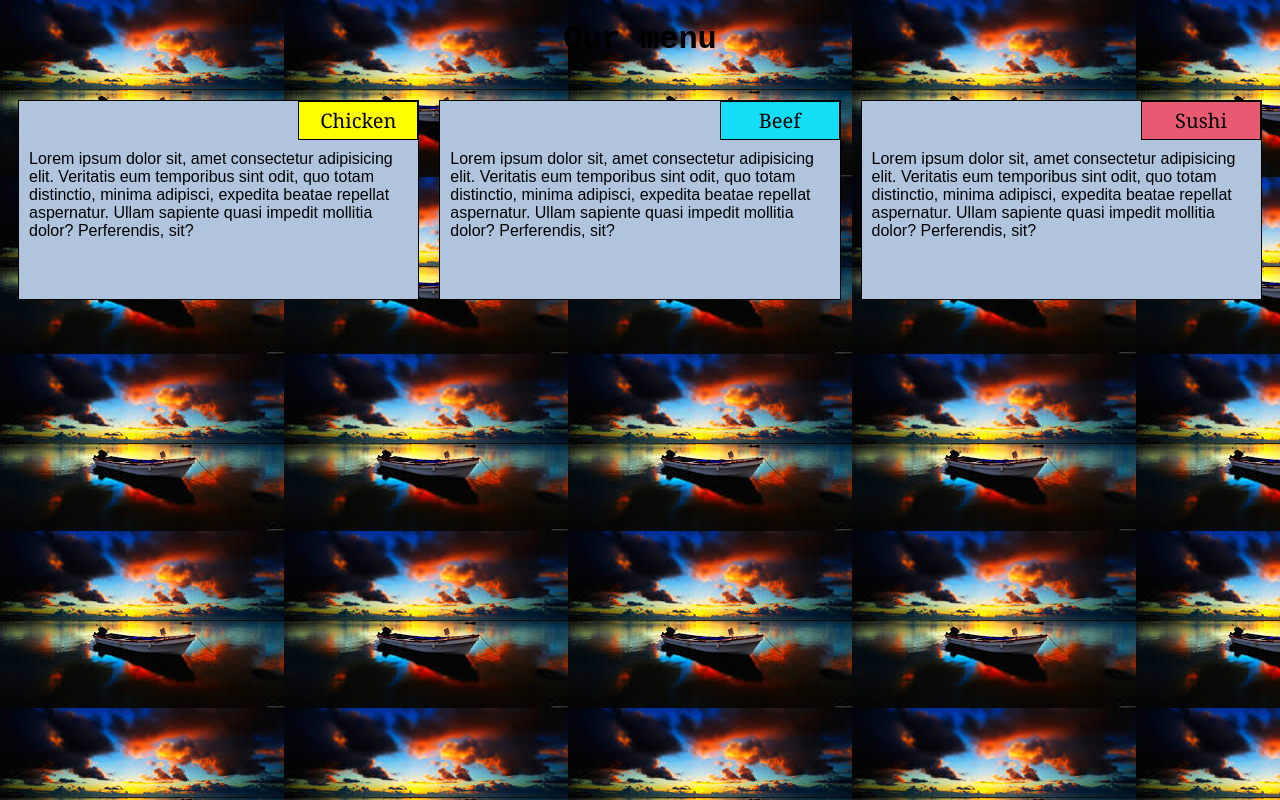
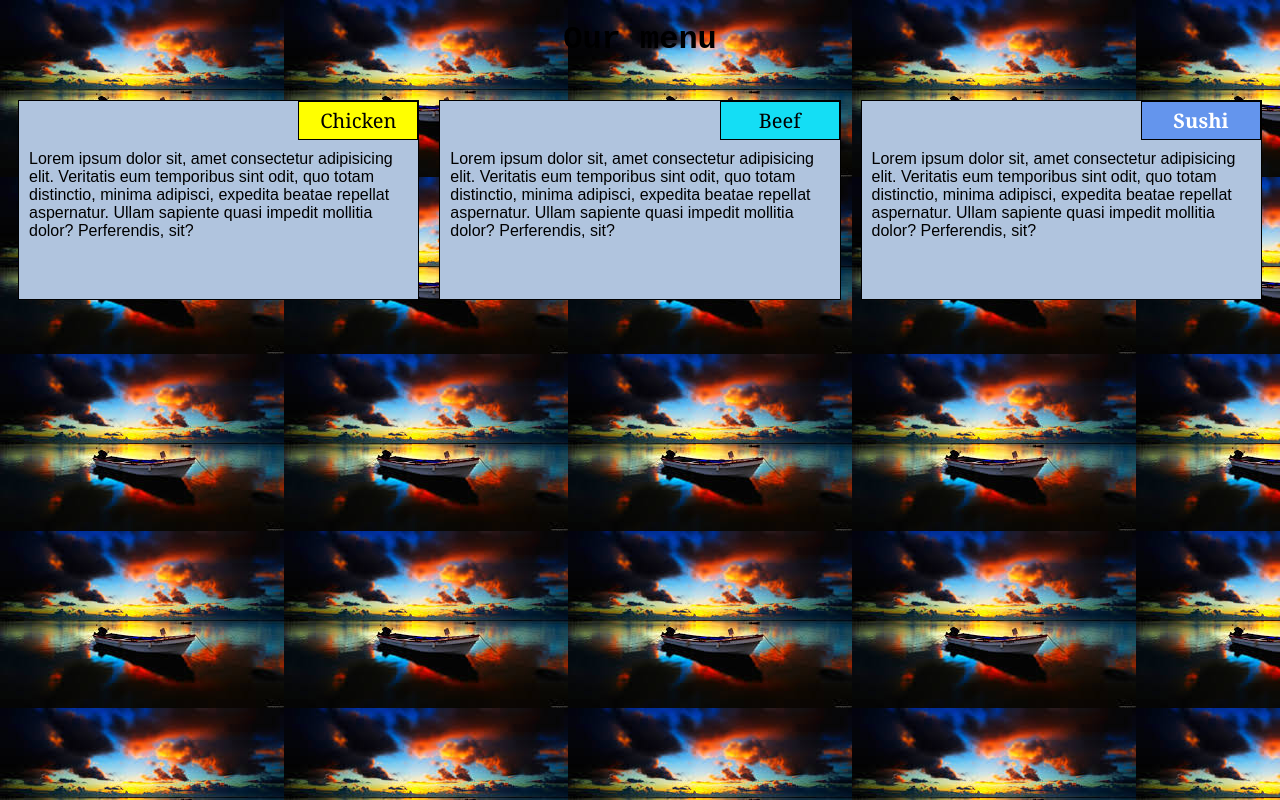
Before and after one commit to mynkgwli99/Coursera-assignments, a plain HTML site: page Module2-solution/index.html in a window 1280 px wide. Drawn offline with Linux system fonts and the light colour scheme; files whose address does not match are found by name.

Commit message:
Update style.css

```diff
--- a/Module2-solution/css/style.css
+++ b/Module2-solution/css/style.css
@@ -60,18 +60,21 @@ section{
     padding: 5px;
     background-color:#14def5 ;
 }
-#sushi{
+#sushi {
 	border: 1px solid black;
 	text-align: center;
 	width: 30%;
 	margin-left: 70%;
-    font-family: Cambria, Cochin, Georgia, Times, 'Times New Roman', serif;
+	font-family: Georgia,sans-serif;
+	font-weight: bold;
 	font-size: 125%;
-    margin-bottom: 0em;
-    margin-top: 0em;
+	margin-bottom: 0;
+	margin-top: 0;
+	background-color: #6495ED;
+	color: white;
 	padding: 5px;
-    background-color: #e85a72;
 }
+
 .row{
     width: 100%;
 }
```
Lines whose indentation alone changed are shown as unchanged.
